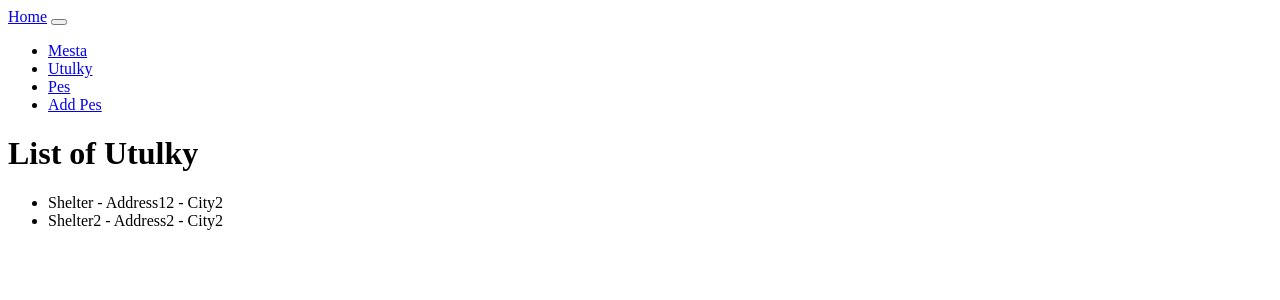
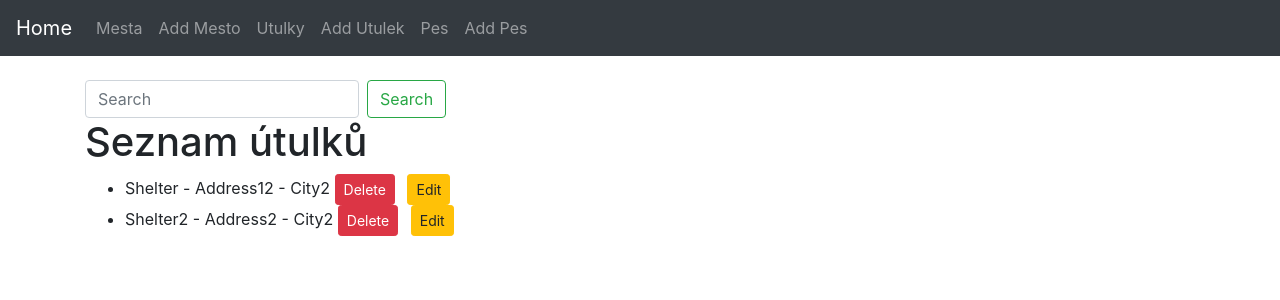
Before and after one commit to kontridio/maturitni_projekt, a Flask app: page /utulky in a window 1280 px wide. Shown: the top 300 px of the page. Run offline with Flask 3, Linux system fonts and the light colour scheme; parts of the project's set-up code (start-up, migrations or seed data) failed here and were passed over; some libraries are stand-ins or nearby versions.

Commit message:
a,e,d mesto, utulek

```diff
--- /dev/null
+++ b/maturitni_projekt-main/tempCodeRunnerFile.py
@@ -0,0 +1 @@
+if __name__ == '__main__':
--- a/maturitni_projekt-main/website/templates/navbar.html
+++ b/maturitni_projekt-main/website/templates/navbar.html
@@ -11,7 +11,13 @@
           <a class="nav-link" href="/mesta">Mesta</a>
         </li>
         <li class="nav-item">
+          <a class="nav-link" href="/mesta/add">Add Mesto</a>
+        </li>
+        <li class="nav-item">
           <a class="nav-link" href="/utulky">Utulky</a>
+        </li>
+        <li class="nav-item">
+          <a class="nav-link" href="/utulky/add">Add Utulek</a>
         </li>
         <li class="nav-item">
           <a class="nav-link" href="/pes">Pes</a>
--- a/maturitni_projekt-main/website/templates/utulky.html
+++ b/maturitni_projekt-main/website/templates/utulky.html
@@ -1,17 +1,45 @@
+
+<!-- templates/utulky.html -->
 <!DOCTYPE html>
 <html lang="en">
+
 <head>
     <meta charset="UTF-8">
     <meta name="viewport" content="width=device-width, initial-scale=1.0">
-    <title>Utulky</title>
+    <title>Seznam útulků</title>
+    <!-- Add Bootstrap CSS link -->
+    <link rel="stylesheet" href="https://stackpath.bootstrapcdn.com/bootstrap/4.5.2/css/bootstrap.min.css">
 </head>
+
 <body>
     {% include 'navbar.html' %}
-    <h1>List of Utulky</h1>
-    <ul>
-        {% for utulek in utulky_entries %}
-            <li>{{ utulek.nazev }} - {{ utulek.adresa }} - {{ utulek.mesto_nazev }}</li>
-        {% endfor %}
-    </ul>
+    <div class="container mt-4">
+        <form method="GET" action="{{ url_for('show_utulky') }}" class="form-inline my-2 my-lg-0">
+            <input class="form-control mr-sm-2" type="text" placeholder="Search" name="search"
+                value="{{ request.args.get('search', '') }}">
+            <button class="btn btn-outline-success my-2 my-sm-0" type="submit">Search</button>
+        </form>
+
+        <h1>Seznam útulků</h1>
+        <ul>
+            {% for utulek in utulky_entries %}
+                <li>
+                    {{ utulek.nazev }} - {{ utulek.adresa }} - {{ utulek.mesto_nazev }}
+                    <!-- Delete button form -->
+                    <form method="post" action="{{ url_for('delete_utulek', nazev=utulek.nazev) }}" style="display: inline;">
+                        <button type="submit" class="btn btn-danger btn-sm">Delete</button>
+                    </form>
+                    <!-- Edit button link -->
+                    <a href="{{ url_for('edit_utulek', nazev=utulek.nazev) }}" class="btn btn-warning btn-sm ml-2">Edit</a>
+                </li>
+            {% endfor %}
+        </ul>
+    </div>
+
+    <!-- Add Bootstrap JS and Popper.js scripts -->
+    <script src="https://code.jquery.com/jquery-3.5.1.slim.min.js"></script>
+    <script src="https://cdn.jsdelivr.net/npm/@popperjs/core@2.9.2/dist/umd/popper.min.js"></script>
+    <script src="https://stackpath.bootstrapcdn.com/bootstrap/4.5.2/js/bootstrap.min.js"></script>
 </body>
+
 </html>
--- a/maturitni_projekt-main/website/views.py
+++ b/maturitni_projekt-main/website/views.py
@@ -4,7 +4,7 @@ import os
 import secrets
 from PIL import Image
 from website import app, db
-from website.forms import AddPesForm, EditPesForm, FilterForm
+from website.forms import AddPesForm, EditPesForm, FilterForm, MestoAddForm, UtulekAddForm
 from website.models import Mesto, Utulek, Pes
 from werkzeug.utils import secure_filename
 
@@ -30,12 +30,125 @@ def home():
 @app.route('/mesta')
 def show_mesta():
     mesta_entries = Mesto.query.all()
-    return render_template('mesta.html', mesta_entries=mesta_entries)
+    form = MestoAddForm()
+
+    if form.validate_on_submit():
+        new_mesto = Mesto(
+            nazev=form.nazev.data,
+            kraj=form.kraj.data,
+            psc=form.psc.data
+        )
+
+        db.session.add(new_mesto)
+        db.session.commit()
+
+        flash('Mesto was added successfully.', 'success')
+    return render_template('mesta.html', mesta_entries=mesta_entries, form=form)
+
+@app.route('/mesta/add', methods=['GET', 'POST'])
+def add_mesto():
+    form = MestoAddForm()
+
+    if form.validate_on_submit():
+        new_mesto = Mesto(
+            nazev=form.nazev.data,
+            kraj=form.kraj.data,
+            psc=form.psc.data
+        )
+
+        db.session.add(new_mesto)
+        db.session.commit()
+
+        flash('Mesto was added successfully.', 'success')
+        return redirect(url_for('show_mesta'))
+
+    return render_template('add_mesto.html', form=form)
+
+@app.route('/mesta/edit/<string:nazev>', methods=['GET', 'POST'])
+def edit_mesto(nazev):
+    mesto_to_edit = Mesto.query.get(nazev)
+    form = MestoAddForm(obj=mesto_to_edit)
+
+    if not mesto_to_edit:
+        flash('Město nebylo nalezeno.', 'danger')
+        return redirect(url_for('show_mesta'))
+
+    if request.method == 'POST' and form.validate_on_submit():
+        form.populate_obj(mesto_to_edit)
+        db.session.commit()
+        flash('Město bylo aktualizováno.', 'success')
+        return redirect(url_for('show_mesta'))
+
+    return render_template('edit_mesto.html', mesto=mesto_to_edit, form=form)
+
+@app.route('/mesta/delete/<string:nazev>', methods=['GET', 'POST'])
+def delete_mesto(nazev):
+    mesto_to_delete = Mesto.query.get(nazev)
+
+    if mesto_to_delete:
+        db.session.delete(mesto_to_delete)
+        db.session.commit()
+        flash('Pes byl odstraněn.', 'success')
+    else:
+        flash('Pes nebyl nalezen.', 'danger')
+
+    return redirect(url_for('show_mesta'))
 
 @app.route('/utulky')
 def show_utulky():
     utulky_entries = Utulek.query.all()
     return render_template('utulky.html', utulky_entries=utulky_entries)
+
+@app.route('/utulky/add', methods=['GET', 'POST'])
+def add_utulek():
+    form = UtulekAddForm()
+
+    if form.validate_on_submit():
+        new_utulek = Utulek(
+            nazev=form.nazev.data,
+            adresa=form.adresa.data,
+            mesto_nazev=form.mesto_nazev.data
+            # Add other fields as needed...
+        )
+
+        db.session.add(new_utulek)
+        db.session.commit()
+
+        flash('Utulek byl přidán.', 'success')
+        return redirect(url_for('show_utulky'))
+
+    return render_template('add_utulek.html', form=form)
+
+@app.route('/utulky/edit/<string:nazev>', methods=['GET', 'POST'])
+def edit_utulek(nazev):
+    utulek_to_edit = Utulek.query.get(nazev)
+    form = UtulekAddForm(obj=utulek_to_edit)
+
+    if not utulek_to_edit:
+        flash('Útulek nebyl nalezen.', 'danger')
+        return redirect(url_for('show_utulky'))
+
+    if request.method == 'POST' and form.validate_on_submit():
+        form.populate_obj(utulek_to_edit)
+        db.session.commit()
+        flash('Útulek byl aktualizován.', 'success')
+        return redirect(url_for('show_utulky'))
+
+    return render_template('edit_utulek.html', utulek=utulek_to_edit, form=form)
+
+
+@app.route('/utulky/delete/<string:nazev>', methods=['GET', 'POST'])
+def delete_utulek(nazev):
+    utulek_to_delete = Utulek.query.get(nazev)
+
+    if utulek_to_delete:
+        db.session.delete(utulek_to_delete)
+        db.session.commit()
+        flash('Pes byl odstraněn.', 'success')
+    else:
+        flash('Pes nebyl nalezen.', 'danger')
+
+    return redirect(url_for('show_utulky'))
 
 @app.route('/pes', methods=['GET', 'POST'])
 def show_pes():
```
Also changed, not shown: maturitni_projekt-main/website/forms.py (+43 -2 lines), maturitni_projekt-main/website/templates/add_mesto.html (added, +32 -0 lines), maturitni_projekt-main/website/templates/add_utulek.html (added, +32 -0 lines), maturitni_projekt-main/website/templates/edit_utulek.html (added, +32 -0 lines), maturitni_projekt-main/website/templates/mesta.html (+45 -6 lines), maturitni_projekt-main/website/site.db.
